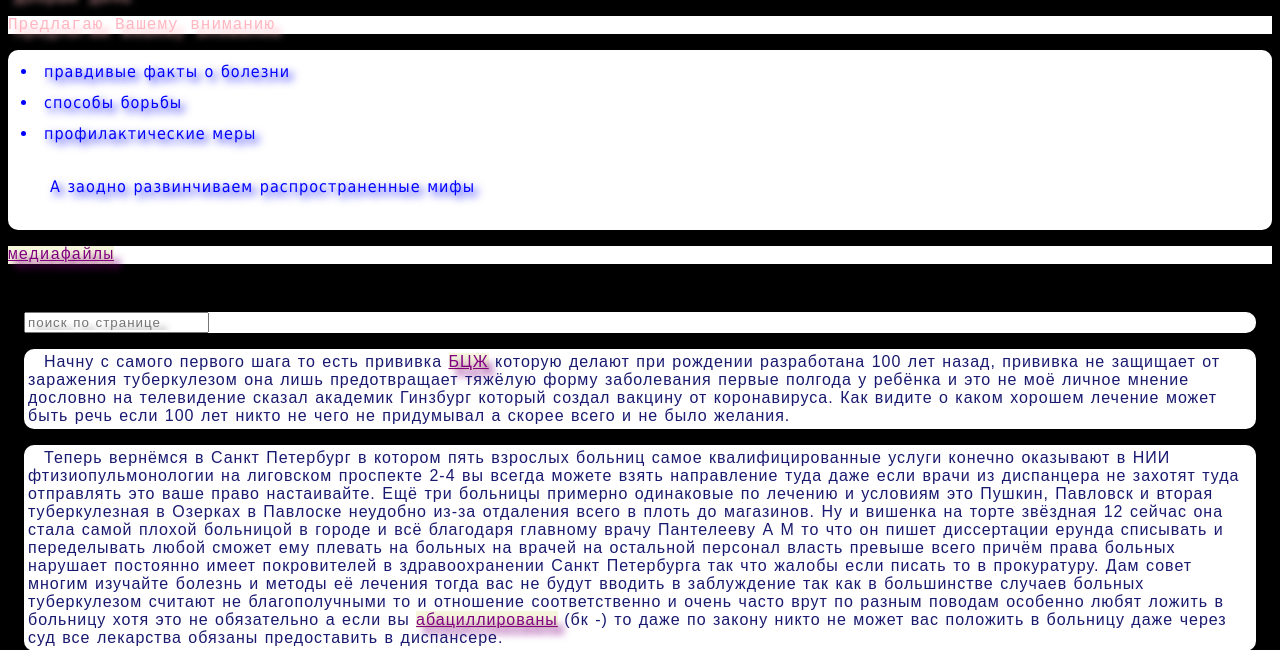
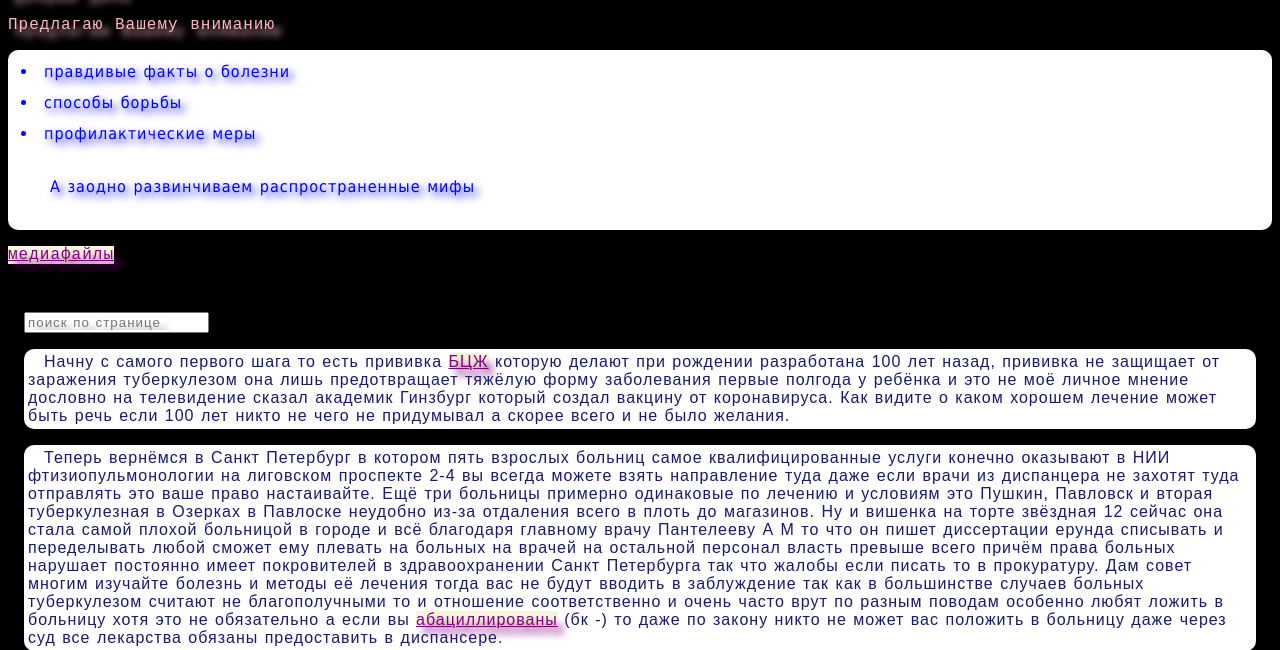
Before and after one commit to AlexZwerb/AlexZwerb.github.io, a PHP site: page / in a window 1280 px wide. Shown: the part 191-841 px from the top of the page. Run offline with PHP 8.4, Linux system fonts and the light colour scheme.

Commit message:
repack45

```diff
--- a/style.css
+++ b/style.css
@@ -22,5 +22,5 @@ main{padding:16px;}
 section a {color:blue;}
 section img{max-width:10%;}
 #pics a{background-color:transparent!important;}
-	p{background:white!important;}
+	section p{background:white!important;}
 /*WTF*/
```
Also changed, not shown: 1 other file.
